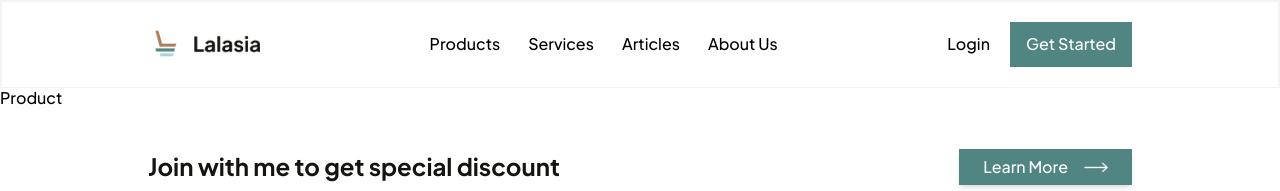
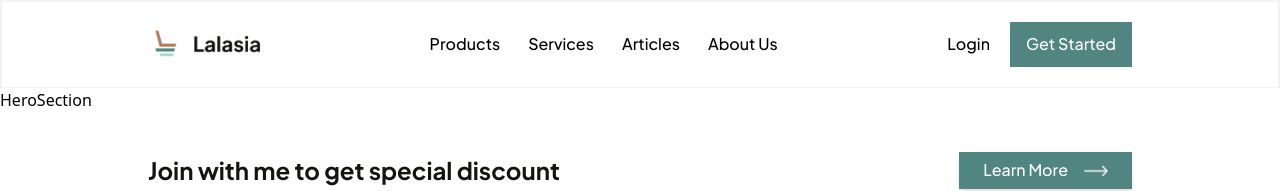
Before and after one commit to vk-develops/Lalasia-MERN-Furniture-Ecommerce, a React (Vite) app in the folder Frontend/: page / in a window 1280 px wide. Shown: the top 191 px of the page. Built offline with nearby package versions, Linux system fonts and the light colour scheme.

Commit message:
chore: Initialized the hero section

```diff
--- /dev/null
+++ b/Frontend/src/Pages/Home/HeroSection.jsx
@@ -0,0 +1,7 @@
+import React from "react";
+
+const HeroSection = () => {
+    return <div>HeroSection</div>;
+};
+
+export default HeroSection;
--- a/Frontend/src/Pages/Home/HomePage.jsx
+++ b/Frontend/src/Pages/Home/HomePage.jsx
@@ -1,8 +1,12 @@
 import React from "react";
-import { styles } from "../../Styles/styles";
+import HeroSection from "./HeroSection";
 
 const HomePage = () => {
-    return <div className={`${styles.navLink}`}>Product</div>;
+    return (
+        <>
+            <HeroSection />
+        </>
+    );
 };
 
 export default HomePage;
```
